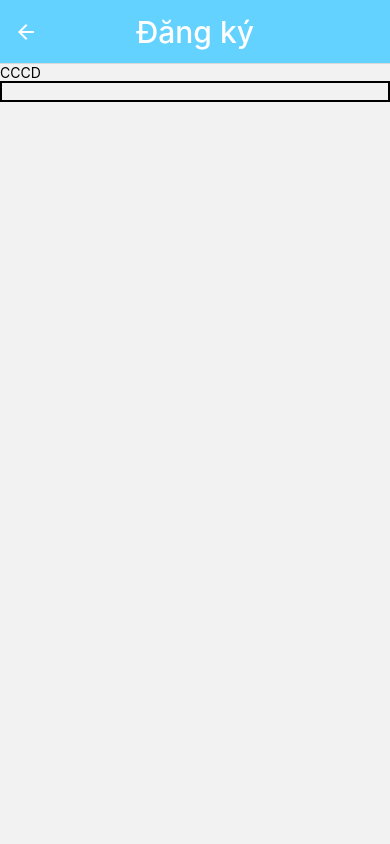
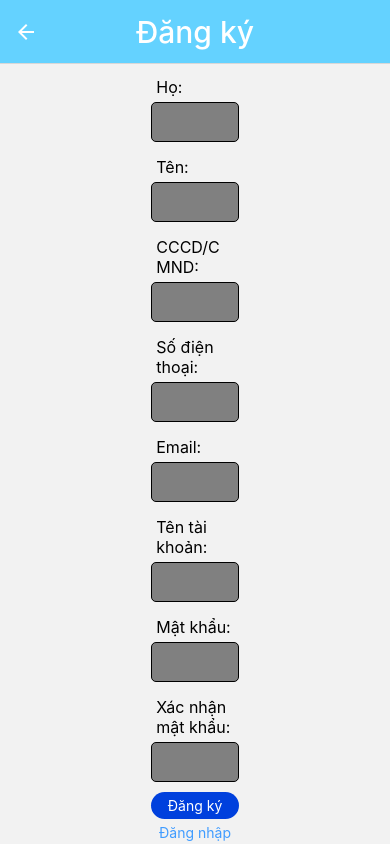
Before and after one commit to Thaigithub/Mobile-project, a React Native app in the folder client/admin/: screen /Signup in a window 390 px wide. Built offline with nearby package versions, Linux system fonts and the light colour scheme.

Commit message:
Add ClickableText, Finalize SignupScreen

```diff
--- /dev/null
+++ b/client/admin/components/ClickableText.component.js
@@ -0,0 +1,12 @@
+import * as React from "react"
+import { View, Text, TouchableOpacity } from "react-native"
+
+export default function ClickableText(props) {
+    return (
+        <View style={{ flex: 1 }}>
+            <TouchableOpacity onPress={props.onPress}>
+                <Text style={{ color: "#409CFF" }}>{props.title}</Text>
+            </TouchableOpacity>
+        </View>
+    )
+}
--- a/client/admin/components/ForgotPasswordScreen.component.js
+++ b/client/admin/components/ForgotPasswordScreen.component.js
@@ -1,24 +1,20 @@
 import * as React from "react"
 import { View, Text, StyleSheet, TextInput, TouchableOpacity } from "react-native"
+import ClickableText from "./ClickableText.component";
 import CorneredButton from "./CorneredButton";
+import InputCombo from "./InputCombo.component";
 
 export default function ForgotPasswordScreen({ navigation }) {
     const [email, setEmail] = React.useState("")
     return (
         <View style={styles.container}>
-            <View>
-                <View style={styles.input}>
-                    <Text style={styles.inputTitle}>Nhập email:</Text>
-                    <TextInput
-                        style={styles.inputBox}
-                        onChangeText={setEmail}
-                        value={email}
-                    />
+            <View style={{ width: "25%" }}>
+                <InputCombo title="Nhập email:" handleValueChange={setEmail} />
+                <CorneredButton text="Lấy lại mật khẩu" color="#0040DD" />
+                <View style={{ alignItems: "center" }}>
+                    <ClickableText title="Đăng nhập" onPress={() => navigation.navigate("Login")} />
                 </View>
-                <CorneredButton text="Lấy lại mật khẩu" color="#0040DD" />
-                <TouchableOpacity onPress={() => navigation.navigate("Login")}>
-                    <Text style={{ textAlign: "center", color: "#409CFF" }}>Đăng nhập</Text>
-                </TouchableOpacity>
+
             </View>
         </View>);
 }
--- a/client/admin/components/InputCombo.component.js
+++ b/client/admin/components/InputCombo.component.js
@@ -2,11 +2,29 @@ import * as React from "react"
 import { Text, View, StyleSheet, TextInput } from "react-native"
 
 export default function InputCombo(props) {
-    const [value, setValue] = React.useState("")
     return (
-        <View>
-            <Text>{props.title}</Text>
-            <TextInput style={{ borderWidth: 2 }} onChangeText={(value) => props.handleValueChange(value)} />
+        <View style={styles.input}>
+            <Text style={styles.inputTitle}>{props.title}</Text>
+            <TextInput style={styles.inputBox} onChangeText={(value) => props.handleValueChange(value)} secureTextEntry={props.isPassword} />
         </View>
     )
 }
+
+const styles = StyleSheet.create({
+    inputBox: {
+        height: 40,
+        borderWidth: 1,
+        padding: 5,
+        backgroundColor: "grey",
+        borderRadius: 5
+    },
+    inputTitle: {
+        fontStyle: "normal",
+        fontWeight: "normal",
+        fontSize: 16,
+        padding: 5,
+    },
+    input: {
+        padding: 5
+    }
+})
--- a/client/admin/components/LoginScreen.component.js
+++ b/client/admin/components/LoginScreen.component.js
@@ -1,6 +1,7 @@
 import * as React from "react";
 import { Text, View, StyleSheet, TextInput, TouchableOpacity } from "react-native";
 import CorneredButton from "./CorneredButton";
+import InputCombo from "./InputCombo.component";
 
 /*
 TODO: Change all inputs to InputCombo
--- a/client/admin/components/SignupScreen.component.js
+++ b/client/admin/components/SignupScreen.component.js
@@ -1,13 +1,42 @@
 import * as React from "react"
-import { View, Text, StyleSheet, TextInput, TouchableOpacity } from "react-native"
+import { View, Text, StyleSheet, TouchableOpacity } from "react-native"
+import ClickableText from "./ClickableText.component"
+import CorneredButton from "./CorneredButton"
 import InputCombo from "./InputCombo.component"
 
 export default function SignupScreen({ navigation }) {
+    const [surname, setSurname] = React.useState("")
+    const [name, setName] = React.useState("")
     const [id, setId] = React.useState("")
+    const [phone, setPhone] = React.useState("")
+    const [email, setEmail] = React.useState("")
+    const [username, setUsername] = React.useState("")
+    const [password, setPassword] = React.useState("")
+    const [confirmPassword, setConfirmPassword] = React.useState("")
     return (
-        <View>
-            <InputCombo title="CCCD" handleValueChange={setId} />
-            <Text>{id}</Text>
+        <View style={styles.container}>
+            <View style={{ width: "25%" }}>
+                <InputCombo title="Họ:" handleValueChange={setSurname} />
+                <InputCombo title="Tên:" handleValueChange={setName} />
+                <InputCombo title="CCCD/CMND:" handleValueChange={setId} />
+                <InputCombo title="Số điện thoại:" handleValueChange={setPhone} />
+                <InputCombo title="Email:" handleValueChange={setEmail} />
+                <InputCombo title="Tên tài khoản: " handleValueChange={setUsername} />
+                <InputCombo title="Mật khẩu:" handleValueChange={setPassword} isPassword="true" />
+                <InputCombo title="Xác nhận mật khẩu:" handleValueChange={setConfirmPassword} isPassword="true" />
+                <CorneredButton text="Đăng ký" color="#0040DD" />
+                <View style={{ alignItems: "center" }}>
+                    <ClickableText title="Đăng nhập" onPress={() => navigation.navigate("Login")} />
+                </View>
+            </View>
         </View>
     )
 }
+
+const styles = StyleSheet.create({
+    container: {
+        flex: 1,
+        alignItems: "center",
+        justifyContent: "center",
+    }
+})
```
